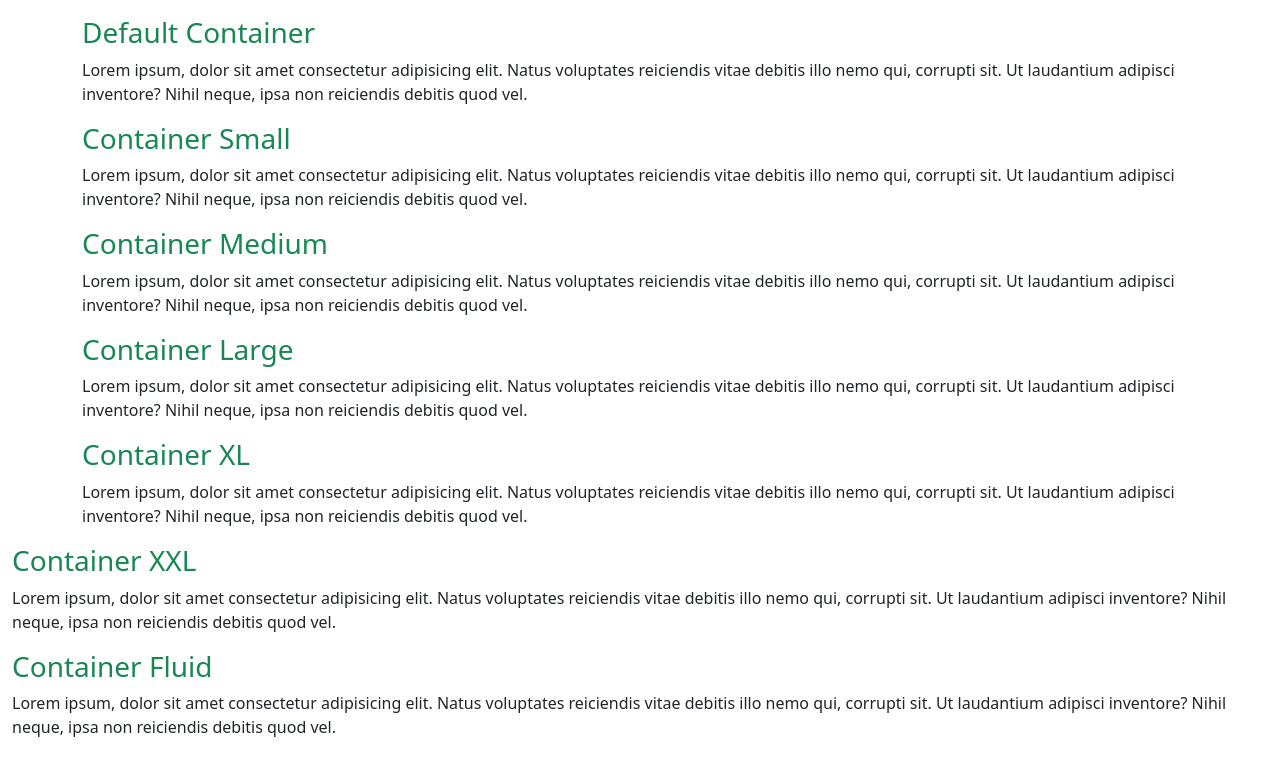
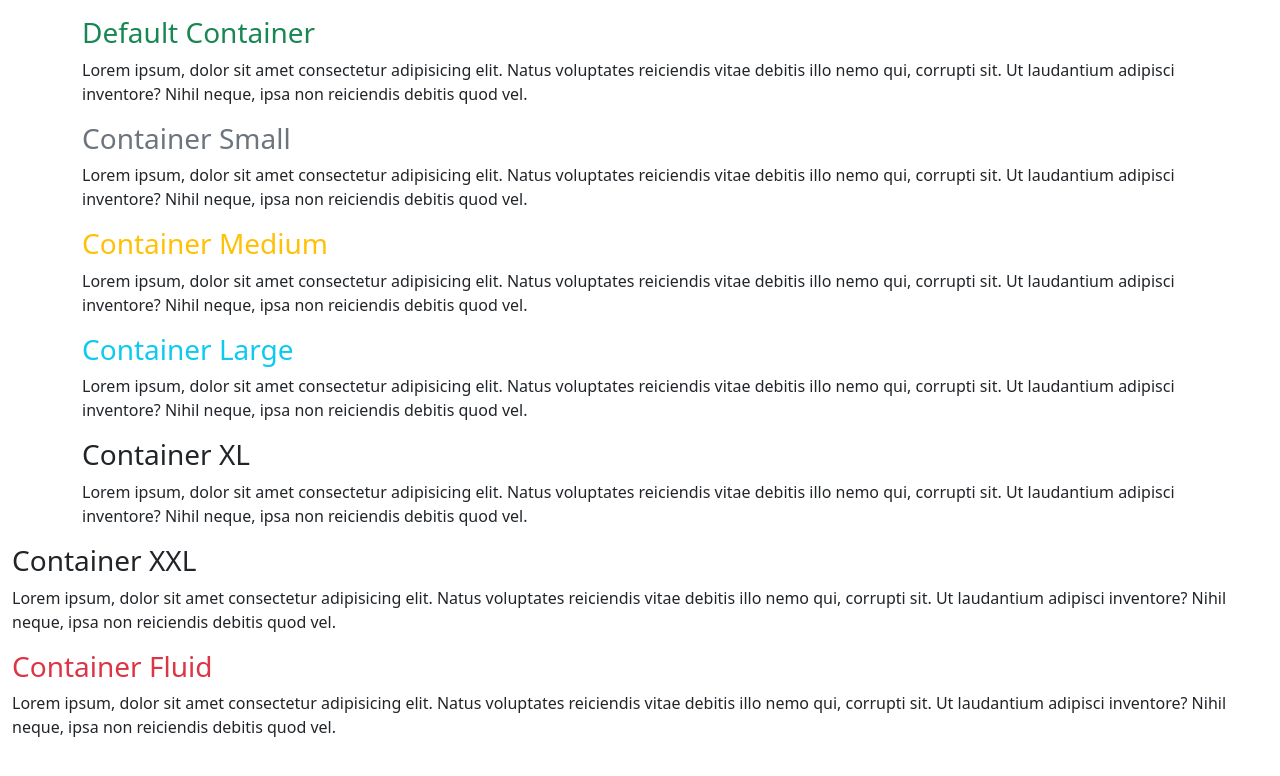
Before and after one commit to Baisampayan/Bootstrap-V5-Practice, a plain HTML site: page containers.html in a window 1280 px wide. Drawn offline with nearby package versions, Linux system fonts and the light colour scheme.

Commit message:
Containers.html updated

```diff
--- a/containers.html
+++ b/containers.html
@@ -14,32 +14,32 @@
     </div>
 
     <div class="container-sm">
-        <h2 class="h3 text-success">Container Small</h2>
+        <h2 class="h3 text-secondary">Container Small</h2>
         <p>Lorem ipsum, dolor sit amet consectetur adipisicing elit. Natus voluptates reiciendis vitae debitis illo nemo qui, corrupti sit. Ut laudantium adipisci inventore? Nihil neque, ipsa non reiciendis debitis quod vel.</p>
     </div>
 
     <div class="container-md">
-        <h2 class="h3 text-success">Container Medium</h2>
+        <h2 class="h3 text-warning">Container Medium</h2>
         <p>Lorem ipsum, dolor sit amet consectetur adipisicing elit. Natus voluptates reiciendis vitae debitis illo nemo qui, corrupti sit. Ut laudantium adipisci inventore? Nihil neque, ipsa non reiciendis debitis quod vel.</p>
     </div>
 
     <div class="container-lg">
-        <h2 class="h3 text-success">Container Large</h2>
+        <h2 class="h3 text-info">Container Large</h2>
         <p>Lorem ipsum, dolor sit amet consectetur adipisicing elit. Natus voluptates reiciendis vitae debitis illo nemo qui, corrupti sit. Ut laudantium adipisci inventore? Nihil neque, ipsa non reiciendis debitis quod vel.</p>
     </div>
 
     <div class="container-xl">
-        <h2 class="h3 text-success">Container XL</h2>
+        <h2 class="h3 text-dark">Container XL</h2>
         <p>Lorem ipsum, dolor sit amet consectetur adipisicing elit. Natus voluptates reiciendis vitae debitis illo nemo qui, corrupti sit. Ut laudantium adipisci inventore? Nihil neque, ipsa non reiciendis debitis quod vel.</p>
     </div>
 
     <div class="container-xxl">
-        <h2 class="h3 text-success">Container XXL</h2>
+        <h2 class="h3 text-">Container XXL</h2>
         <p>Lorem ipsum, dolor sit amet consectetur adipisicing elit. Natus voluptates reiciendis vitae debitis illo nemo qui, corrupti sit. Ut laudantium adipisci inventore? Nihil neque, ipsa non reiciendis debitis quod vel.</p>
     </div>
 
     <div class="container-fluid">
-        <h2 class="h3 text-success">Container Fluid</h2>
+        <h2 class="h3 text-danger">Container Fluid</h2>
         <p>Lorem ipsum, dolor sit amet consectetur adipisicing elit. Natus voluptates reiciendis vitae debitis illo nemo qui, corrupti sit. Ut laudantium adipisci inventore? Nihil neque, ipsa non reiciendis debitis quod vel.</p>
     </div>
 
```
